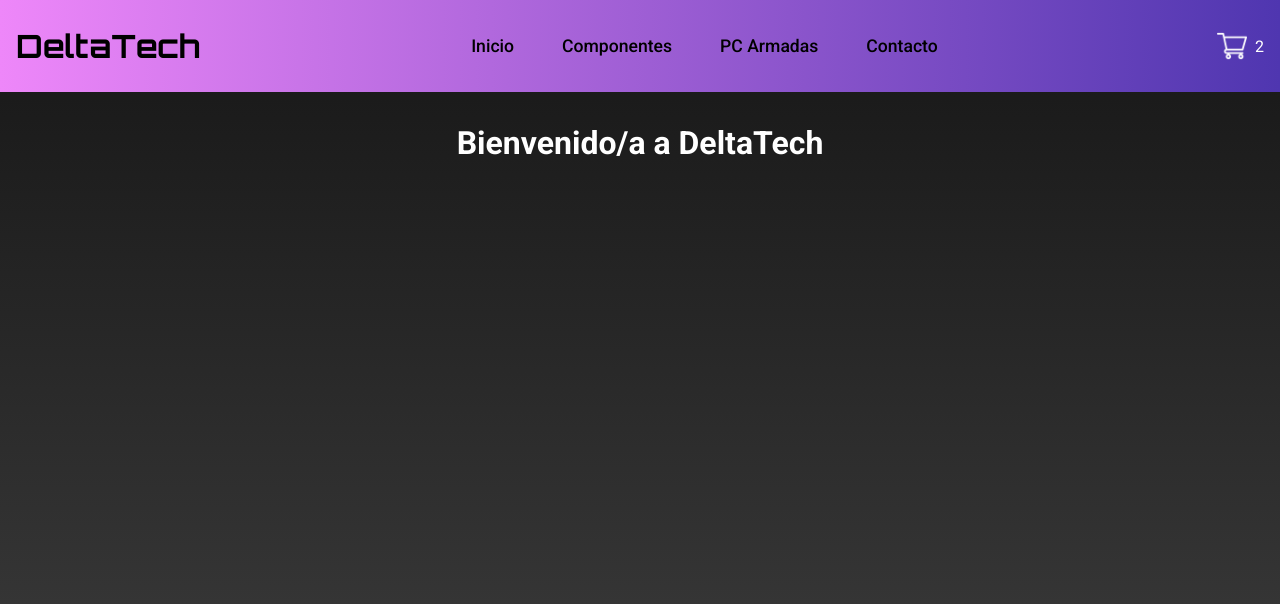
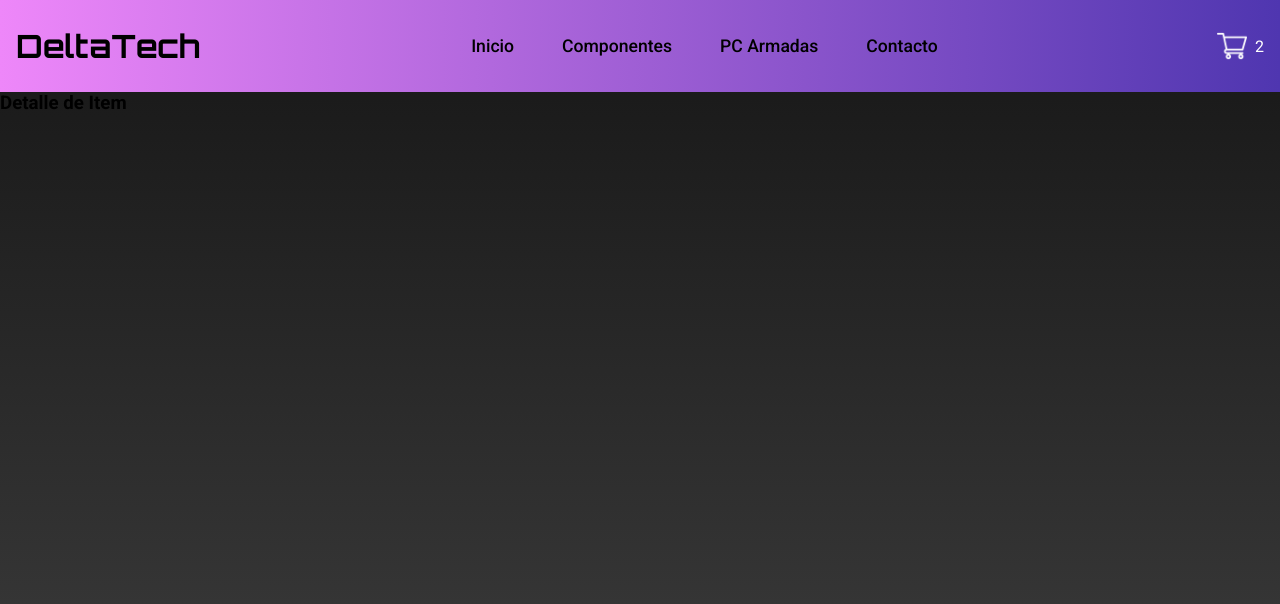
Before and after one commit to Garenio/Coderhouse-ReactJs-EntregaFinal-Garcia, a React (Vite) app: page /item/1 in a window 1280 px wide. Shown: the top 604 px of the page. Built offline with nearby package versions, Linux system fonts and the light colour scheme.

Commit message:
Se realiza la estructura del BrowserRouter

```diff
--- a/package.json
+++ b/package.json
@@ -11,7 +11,8 @@
   },
   "dependencies": {
     "react": "^18.2.0",
-    "react-dom": "^18.2.0"
+    "react-dom": "^18.2.0",
+    "react-router-dom": "^6.18.0"
   },
   "devDependencies": {
     "@types/react": "^18.2.15",
--- a/src/App.jsx
+++ b/src/App.jsx
@@ -1,14 +1,25 @@
+import { BrowserRouter, Routes, Route } from 'react-router-dom';
+
 import { NavBar } from './components/NavBar';
 import { ItemListContainer } from './components/ItemListContainer';
 import "./App.css";
 
 function App() {
 	return (
-	<>
-		<NavBar />
-		<ItemListContainer greeting ="Bienvenido/a a DeltaTech"/>
-	</>
-	)
+		<BrowserRouter>
+			<NavBar />
+			<Routes>
+				<Route path='/' element={<ItemListContainer />} />
+				<Route path='/category/:id' element={<ItemListContainer />} />
+				<Route path='/item/:id' element={<><h3>Detalle de Item</h3></>}  />
+				<Route path='*' element={<><h1>ERROR 404</h1></>}  />
+			</Routes>
+		</BrowserRouter>
+	// <>
+	// 	<NavBar />
+	// 	<ItemListContainer greeting ="Bienvenido/a a DeltaTech"/>
+	// </>
+	);
 };
 
 export default App
--- a/src/components/ItemListContainer.jsx
+++ b/src/components/ItemListContainer.jsx
@@ -1,8 +1,8 @@
-export const ItemListContainer = props => {
+export const ItemListContainer = () => {
     return (
         <>
             <div className="content">
-                <h1>{props.greeting}</h1>
+                <h1>Lista:</h1>
             </div>
         </>
     );
```
Also changed, not shown: 1 other file (tests, documents, lock files or other folders).
